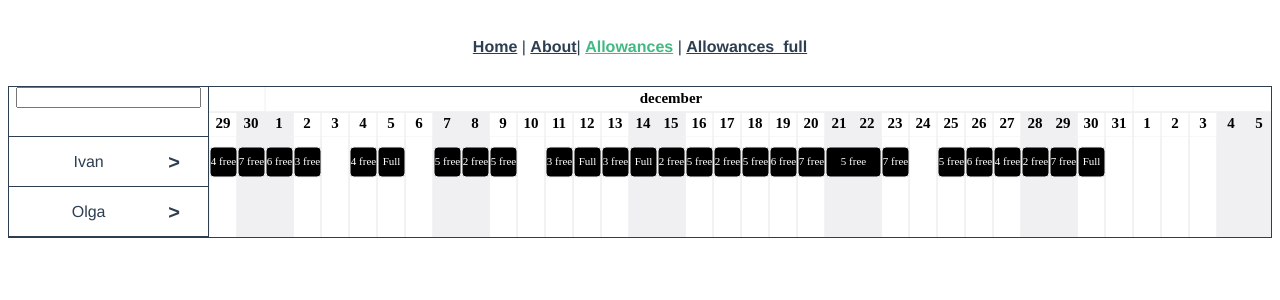
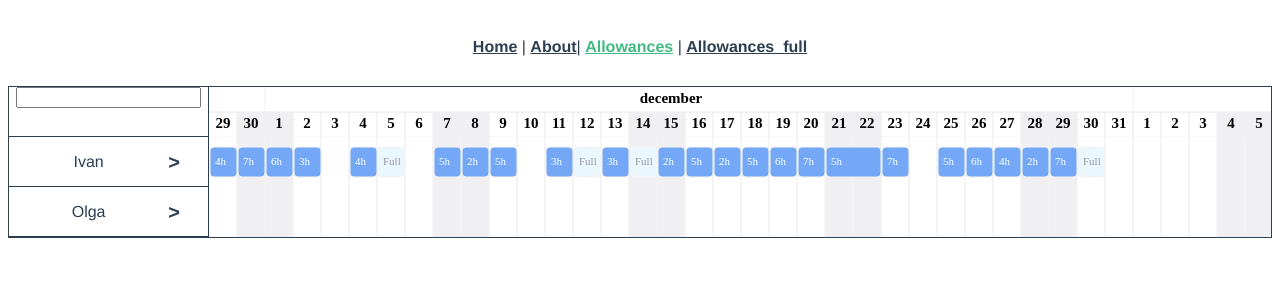
Before and after one commit to zp00v0518/allowances, a Vue app: page /allowances in a window 1280 px wide. Shown: the top 300 px of the page. Built offline with nearby package versions, Linux system fonts and the light colour scheme.

Commit message:
next step

```diff
--- a/src/views/Allowances/modules/Item.vue
+++ b/src/views/Allowances/modules/Item.vue
@@ -44,7 +44,7 @@ export default {
     sizeCanvas: { type: Object, default: () => ({ width: 0, height: 0 }) },
     item: { type: Object, default: () => ({}) },
     moskData: { type: Array },
-    swipe: {type: Object}
+    swipe: { type: Object }
   },
   data() {
     return {
@@ -65,7 +65,7 @@ export default {
       }
       ctx.fillRect(startX, 0, width, cellHeight);
       const optionsForBorder = {
-        strokeStyle: "#f0f0f2"
+        strokeStyle: "#F3F3F3"
       };
       this.drawBorder({
         ctx,
@@ -101,27 +101,30 @@ export default {
       }
     },
     drawOneEmployment(item) {
-      const { canvas, getTxtForEmployment, drawTxt } = this;
+      const { canvas, getOptionsForEmployment, drawTxt } = this;
       const { hours, startX, endX } = item;
       const ctx = canvas.$ctx;
-      ctx.fillStyle = "black";
+      const ops = getOptionsForEmployment(hours);
+      // const color = getColorForEmployment(hours);
+      ctx.fillStyle = ops.fillColor;
       const width = endX - startX;
       canvas.roundRect(startX + 1, 10, width - 1, 30, 4, true);
       // ctx.fillRect(startX + 1, 10, width - 1, 30);
       const font = Math.round(10 + config.zoom);
+      // const txt = getTxtForEmployment(hours);
       const options = {
-        fillStyle: "white",
+        fillStyle: ops.txtColor,
         font: `normal ${font}px Avenir Helvetica`
       };
-      const txt = getTxtForEmployment(hours);
       drawTxt({
         ctx,
         startX: startX + 1,
         startY: 10,
         width: width - 1,
         height: 30,
-        txt,
-        options
+        txt: ops.txt,
+        options,
+        align: "left"
       });
       ctx.fillStyle = "";
     },
@@ -130,9 +133,41 @@ export default {
       const data = moskData[itemIndex];
       const { settings } = data;
       const { full } = settings;
-      let result = "cvcb";
       const dif = full - hours;
-      result = dif <= 0 ? "Full" : `${dif} free`;
+      if (dif > 0) return `${dif}h`;
+      if (dif === 0) return "Full";
+      if (dif < 0) return `${Math.abs(dif)}h Overbooked`;
+    },
+    getColorForEmployment(hours) {
+      const { itemIndex, moskData } = this;
+      const data = moskData[itemIndex];
+      const { settings } = data;
+      const { full } = settings;
+      const dif = full - hours;
+      if (dif > 0) return `#74A7F5`;
+      if (dif === 0) return "#EBF7FF";
+      if (dif < 0) return "#F57474";
+    },
+    getOptionsForEmployment(hours) {
+      const { itemIndex, moskData } = this;
+      const data = moskData[itemIndex];
+      const { settings } = data;
+      const { full } = settings;
+      const dif = full - hours;
+      const result = {
+        txt: `${dif}h`,
+        txtColor: "#FFFFFF",
+        fillColor: "#74A7F5" //blue
+      };
+      if (dif === 0) {
+        result.txt = "Full";
+        result.txtColor = "#9798A0";
+        result.fillColor = "#EBF7FF";
+      }
+      if (dif < 0) {
+        result.txt = `${Math.abs(dif)}h Overbooked`;
+        result.fillColor = "#F57474";
+      }
       return result;
     },
     getEmployment() {
@@ -159,7 +194,7 @@ export default {
           if (hours === 0) return;
           template.dayCount++;
           template.endX = template.startX + cellWidth * template.dayCount;
-          result.push(Object.assign({}, template));
+          result.push(template);
           return;
         }
         const yesterday = time.getDateString(
@@ -177,7 +212,7 @@ export default {
           template.dayCount++;
           template.endX = template.startX + cellWidth * template.dayCount;
           template.endDay = dayKey;
-          result.push(Object.assign({}, template));
+          result.push(template);
         }
       });
       return result;
@@ -195,7 +230,7 @@ export default {
         : elStyle.height - style.height;
       $el.style.height = computedHeight + "px";
     }
-  },
+  }
 };
 </script>
 
--- /dev/null
+++ b/src/views/Allowances/modules/Popup.vue
@@ -0,0 +1,72 @@
+<template>
+  <div class="popup" :style="styles">
+    <div>{{data.date}}</div>
+    <div>hours: {{data.projects[id]}}</div>
+  </div>
+</template>
+
+<script>
+import { time } from "../utils";
+
+export default {
+  name: "Popup",
+  props: {
+    data: { type: Object, default: () => ({}) },
+    position: { type: Object, default: () => ({}) },
+    project: { type: Object }
+  },
+  data() {
+    return {
+      date: "",
+      id: this.project.id
+    };
+  },
+  created() {
+    console.log(this.position);
+  },
+  computed: {
+    styles() {
+      const { data } = this;
+      const result = {
+        top: 10 + "px",
+        left: data.position.startX + "px"
+      };
+      console.log(result.left);
+      return result;
+    }
+  },
+  watch: {
+    data: {
+      deep: true,
+      immediate: true,
+      handler() {
+        console.log(123);
+      }
+    },
+    "data.position": {
+      deep: true,
+      immediate: true,
+      handler() {
+        console.log(123);
+      }
+    },
+    "data.position.endX": {
+      deep: true,
+      immediate: true,
+      handler() {
+        console.log(123);
+      }
+    }
+  }
+};
+</script>
+
+<style lang="scss">
+.popup {
+  font-size: 10px;
+  position: absolute;
+  background: white;
+  border: 1px solid red;
+  z-index: 1;
+}
+</style>
--- a/src/views/Allowances/modules/Project.vue
+++ b/src/views/Allowances/modules/Project.vue
@@ -1,9 +1,13 @@
 <template>
-  <canvas ref="canvas" @click="handlerMouseMove"></canvas>
+  <div class="project">
+    <canvas  ref="canvas" @click="handlerMouseClick"></canvas>
+    <Popup v-if="isShowPopup" :data="popupData" :project="project" :position="popupPosition"/>
+  </div>
 </template>
 
 <script>
 import { Canvas, config, time, h } from "../utils";
+import Popup from "./Popup";
 import baseFunc from "./baseFunc";
 let count = 0;
 let bigCount = 1000;
@@ -11,6 +15,7 @@ let bigCount = 1000;
 export default {
   name: "Project",
   inheritAttrs: false,
+  components: { Popup },
   mixins: [baseFunc],
   props: {
     drawArr: { type: Array, default: () => [] },
@@ -23,7 +28,10 @@ export default {
   data() {
     return {
       id: this.project.id,
-      isProject: true
+      isProject: true,
+      isShowPopup: false,
+      popupData: {},
+      popupPosition: {},
     };
   },
   methods: {
@@ -88,14 +96,17 @@ export default {
       ctx.closePath();
       ctx.lineWidth = 1;
     },
-    handlerMouseMove(event) {
+    handlerMouseClick(event) {
       const { offsetX, offsetY } = event;
-      const { canvas } = this;
+      const { canvas, moskData, itemIndex } = this;
       const pixel = canvas.$help_ctx.getImageData(offsetX, offsetY, 1, 1).data;
       const key = `${pixel[0]},${pixel[1]},${pixel[2]}`;
-      const data = canvas.$data[key];
-      const date = data ? data.code : "клик мимо линии проекта";
-      console.log(date);
+      const item = canvas.$data[key];
+      if (!item) return;
+      const data = moskData[itemIndex].data[item.date];
+      this.popupData = data;
+      this.popupPosition = data.position;
+      this.isShowPopup = true;
     }
   },
   beforeDestroy() {
@@ -107,5 +118,6 @@ export default {
 .project {
   width: 100%;
   height: 50px;
+  position: relative;
 }
 </style>
--- a/src/views/Allowances/modules/baseFunc.vue
+++ b/src/views/Allowances/modules/baseFunc.vue
@@ -40,7 +40,7 @@ export default {
         if (this.isNotHeader) {
           this.darwAllEmployment({ ctx: this.canvas.$ctx, startDate });
         }
-        if (this.isProject){
+        if (this.isProject) {
           this.darwAllLineProject();
         }
         this.timer = now;
@@ -136,6 +136,10 @@ export default {
         x += width / 2;
         y += height / 2;
         ctx.textBaseline = "middle";
+      } else if (align === "left") {
+        x += 5;
+        y += height / 2;
+        ctx.textBaseline = "middle";
       }
       ctx.fillText(txt, x, y);
     },
--- a/src/views/Allowances/modules/index.js
+++ b/src/views/Allowances/modules/index.js
@@ -1,4 +1,5 @@
 import Header from './Header';
 import Item from './Item';
+import Popup from './Popup';
 
-export default { Header, Item };
+export default { Header, Item, Popup };
--- a/src/views/Allowances/utils/config.js
+++ b/src/views/Allowances/utils/config.js
@@ -1,7 +1,7 @@
 const config = {
   cell: {
     width: 28,
-    height: 36
+    height: 34
   },
   zoom: 1,
   way: {
```
